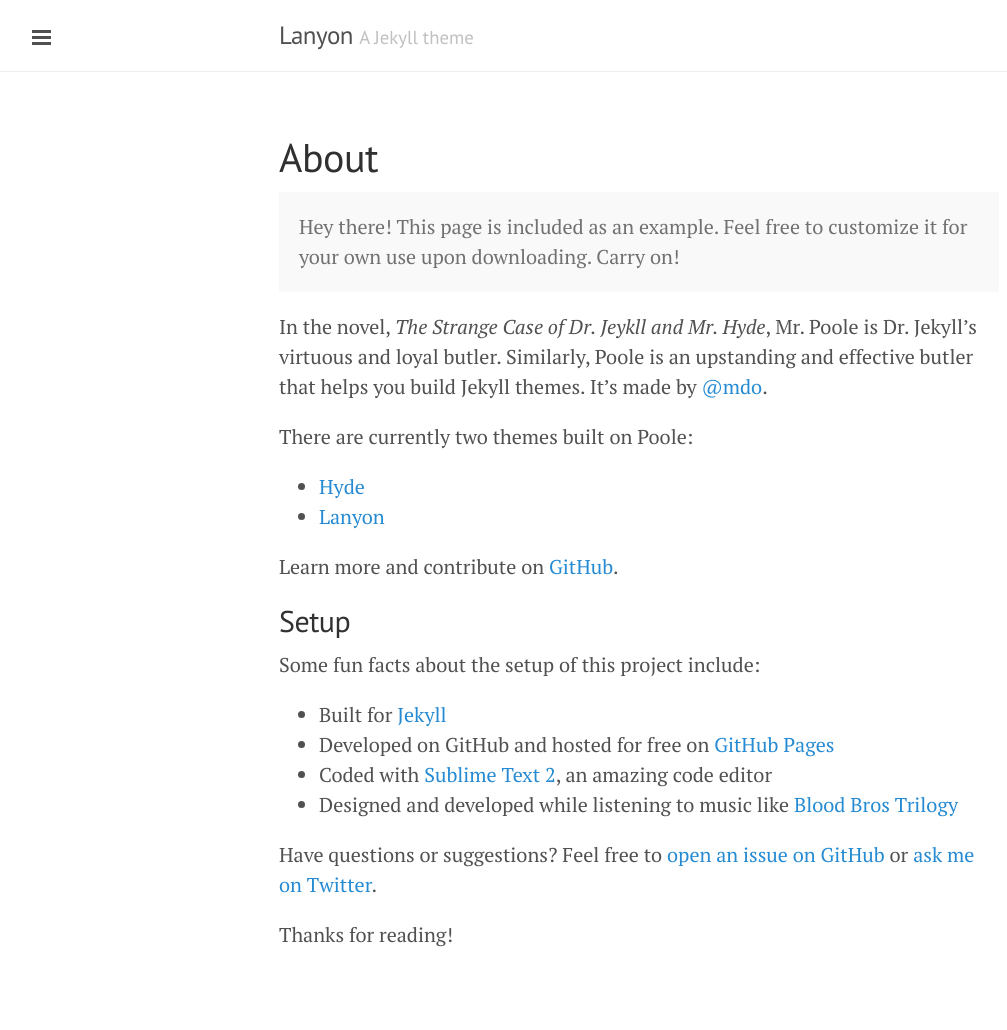
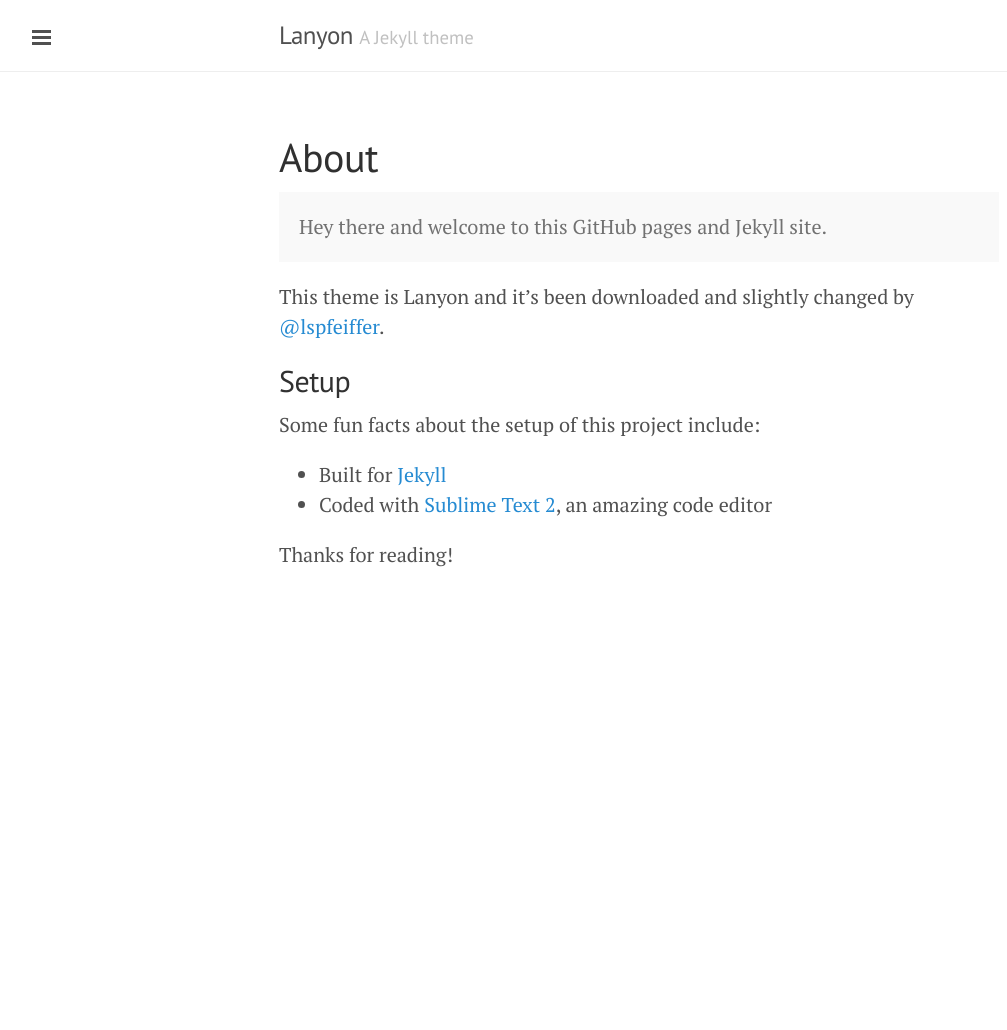
Before and after one commit to lspfeiffer/lspfeiffer.github.io, a Jekyll site: the page built from about.md, in a window 1280 px wide. Shown: the whole page, without its empty margins (1-1008 px from the left). Built offline with Jekyll 4.4.1, drawn with Linux system fonts in a browser that asks for light colours; Markdown is read by kramdown in place of the engine named in the settings; after the commit the page ends 900 px from its top, so only the background shows below that.

Commit message:
about page

```diff
--- a/about.md
+++ b/about.md
@@ -4,27 +4,17 @@
 ---
 
 <p class="message">
-  Hey there! This page is included as an example. Feel free to customize it for your own use upon downloading. Carry on!
+  Hey there and welcome to this GitHub pages and Jekyll site.
 </p>
 
-In the novel, *The Strange Case of Dr. Jeykll and Mr. Hyde*, Mr. Poole is Dr. Jekyll's virtuous and loyal butler. Similarly, Poole is an upstanding and effective butler that helps you build Jekyll themes. It's made by [@mdo](https://twitter.com/mdo).
-
-There are currently two themes built on Poole:
-
-* [Hyde](http://hyde.getpoole.com)
-* [Lanyon](http://lanyon.getpoole.com)
-
-Learn more and contribute on [GitHub](https://github.com/poole).
+This theme is Lanyon and it's been downloaded and slightly changed by [@lspfeiffer](https://twitter.com/lspfeiffer).
 
 ## Setup
 
 Some fun facts about the setup of this project include:
 
 * Built for [Jekyll](http://jekyllrb.com)
-* Developed on GitHub and hosted for free on [GitHub Pages](https://pages.github.com)
 * Coded with [Sublime Text 2](http://sublimetext.org), an amazing code editor
-* Designed and developed while listening to music like [Blood Bros Trilogy](https://soundcloud.com/maddecent/sets/blood-bros-series)
 
-Have questions or suggestions? Feel free to [open an issue on GitHub](https://github.com/poole/issues/new) or [ask me on Twitter](https://twitter.com/mdo).
 
 Thanks for reading!
```
